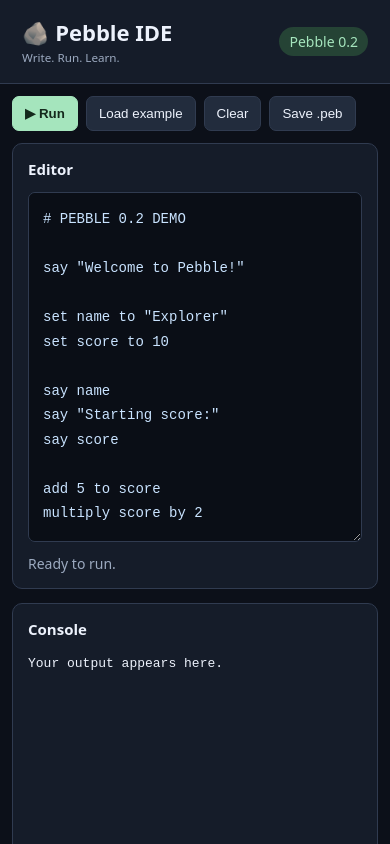
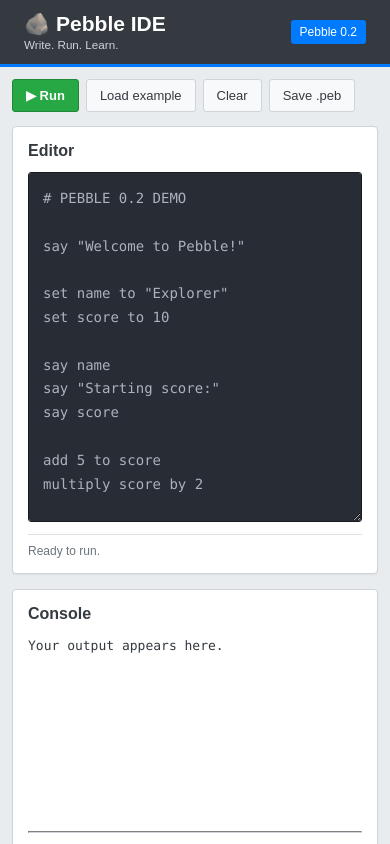
Before and after one commit to Monkey-House-tree4180THING/code4927.github.io, a plain HTML site: page index.html in a window 390 px wide. Shown: the top 844 px of the page. Drawn offline with Linux system fonts and the light colour scheme.

Commit message:
Refactor styles for improved UI and responsiveness

```diff
--- a/index.html
+++ b/index.html
@@ -6,118 +6,192 @@
 <meta name="viewport" content="width=device-width, initial-scale=1">
 <title>Pebble IDE 0.2</title>
 <style>
+
+/* Pebble IDE 0.2 — 2018 theme */
+
 :root {
-  color-scheme: dark;
-  --bg: #0c1019;
-  --panel: #151c29;
-  --border: #303b50;
-  --text: #edf2fc;
-  --muted: #9caac0;
-  --green: #a5e5bd;
+  --bg: #e9ecef;
+  --panel: #ffffff;
+  --border: #ced4da;
+  --text: #343a40;
+  --muted: #6c757d;
+  --blue: #007bff;
+  --green: #28a745;
 }
-* { box-sizing: border-box; }
+
+* {
+  box-sizing: border-box;
+}
+
 body {
   margin: 0;
   background: var(--bg);
   color: var(--text);
-  font: 14px system-ui, sans-serif;
+  font-family: Arial, Helvetica, sans-serif;
+  font-size: 14px;
 }
+
 header {
-  padding: 17px 22px;
+  background: #343a40;
+  color: white;
+  padding: 12px 24px;
   display: flex;
   align-items: center;
   justify-content: space-between;
-  gap: 12px;
-  flex-wrap: wrap;
-  background: var(--panel);
-  border-bottom: 1px solid var(--border);
+  border-bottom: 3px solid #007bff;
 }
-h1 { margin: 0; font-size: 22px; }
-h2 { font-size: 15px; margin: 0 0 13px; }
-small, .muted { color: var(--muted); }
+
+header h1 {
+  margin: 0;
+  font-size: 21px;
+  font-weight: 600;
+}
+
+header small {
+  color: #ced4da;
+}
+
 .version {
-  background: #254335;
-  color: var(--green);
-  border-radius: 20px;
-  padding: 5px 10px;
+  background: #007bff;
+  color: white;
+  padding: 5px 9px;
+  border-radius: 3px;
+  font-size: 12px;
 }
+
 main {
-  max-width: 1100px;
+  max-width: 1200px;
   padding: 20px;
   margin: auto;
 }
+
 .toolbar {
   display: flex;
   flex-wrap: wrap;
-  gap: 8px;
-  margin-bottom: 12px;
+  gap: 7px;
+  margin-bottom: 14px;
 }
-button, select {
-  border: 1px solid var(--border);
-  border-radius: 7px;
-  padding: 9px 12px;
-  background: #222c3d;
-  color: var(--text);
+
+button {
+  background: #f8f9fa;
+  color: #343a40;
+  border: 1px solid #ced4da;
+  border-radius: 3px;
+  padding: 8px 13px;
+  font-family: Arial, sans-serif;
+  font-size: 13px;
   cursor: pointer;
 }
-button:hover { filter: brightness(1.15); }
+
+button:hover {
+  background: #e2e6ea;
+}
+
 .run {
-  background: var(--green);
-  color: #14291c;
-  border-color: var(--green);
-  font-weight: 750;
+  background: #28a745;
+  border-color: #218838;
+  color: white;
+  font-weight: bold;
 }
+
+.run:hover {
+  background: #218838;
+}
+
 .workspace {
   display: grid;
-  grid-template-columns: minmax(0, 1.5fr) minmax(220px, 1fr);
-  gap: 14px;
+  grid-template-columns: minmax(0, 1.6fr) minmax(240px, 1fr);
+  gap: 15px;
 }
+
 .panel {
   background: var(--panel);
   border: 1px solid var(--border);
-  border-radius: 10px;
+  border-radius: 4px;
   padding: 15px;
   min-width: 0;
+  box-shadow: 0 1px 2px rgba(0,0,0,.05);
 }
+
+h2 {
+  margin: 0 0 12px;
+  font-size: 16px;
+  font-weight: 600;
+}
+
 #editor {
   display: block;
   width: 100%;
   min-height: 450px;
   resize: vertical;
   padding: 14px;
-  background: #0a0e16;
-  color: #c9e3ff;
-  border: 1px solid var(--border);
-  border-radius: 7px;
+  background: #282c34;
+  color: #abb2bf;
+  border: 1px solid #181a1f;
+  border-radius: 3px;
   outline: none;
-  font: 14px/1.75 monospace;
+  font: 14px/1.7 Consolas, "Courier New", monospace;
   tab-size: 2;
-  white-space: pre;
 }
-#editor:focus { border-color: var(--green); }
+
+#editor:focus {
+  border-color: #007bff;
+}
+
 #output {
   min-height: 180px;
   max-height: 350px;
   overflow: auto;
   white-space: pre-wrap;
   overflow-wrap: anywhere;
-  font: 13px/1.8 monospace;
+  font: 13px/1.7 Consolas, "Courier New", monospace;
+  color: #343a40;
 }
-.error { color: #ff9caa; }
-.success { color: var(--green); }
-.help { margin-top: 14px; }
+
+.error {
+  color: #dc3545;
+}
+
+.success {
+  color: #218838;
+}
+
+.help {
+  margin-top: 15px;
+}
+
 .help code {
-  color: var(--green);
-  background: #222c3d;
+  background: #e9ecef;
+  color: #0056b3;
   padding: 2px 5px;
-  border-radius: 4px;
+  border-radius: 2px;
 }
-.help p { line-height: 1.7; color: #c2cede; }
-#status { margin: 12px 0 0; color: var(--muted); }
-@media(max-width:700px) {
-  .workspace { grid-template-columns: 1fr; }
-  #editor { min-height: 350px; }
-  main { padding: 12px; }
+
+.help p {
+  line-height: 1.7;
+  color: #495057;
+}
+
+#status {
+  border-top: 1px solid #dee2e6;
+  padding-top: 9px;
+  margin-bottom: 0;
+  color: #6c757d;
+  font-size: 12px;
+}
+
+@media (max-width: 700px) {
+  .workspace {
+    grid-template-columns: 1fr;
+  }
+
+  #editor {
+    min-height: 350px;
+  }
+
+  main {
+    padding: 12px;
+  }
 }
 </style>
 </head>
```
